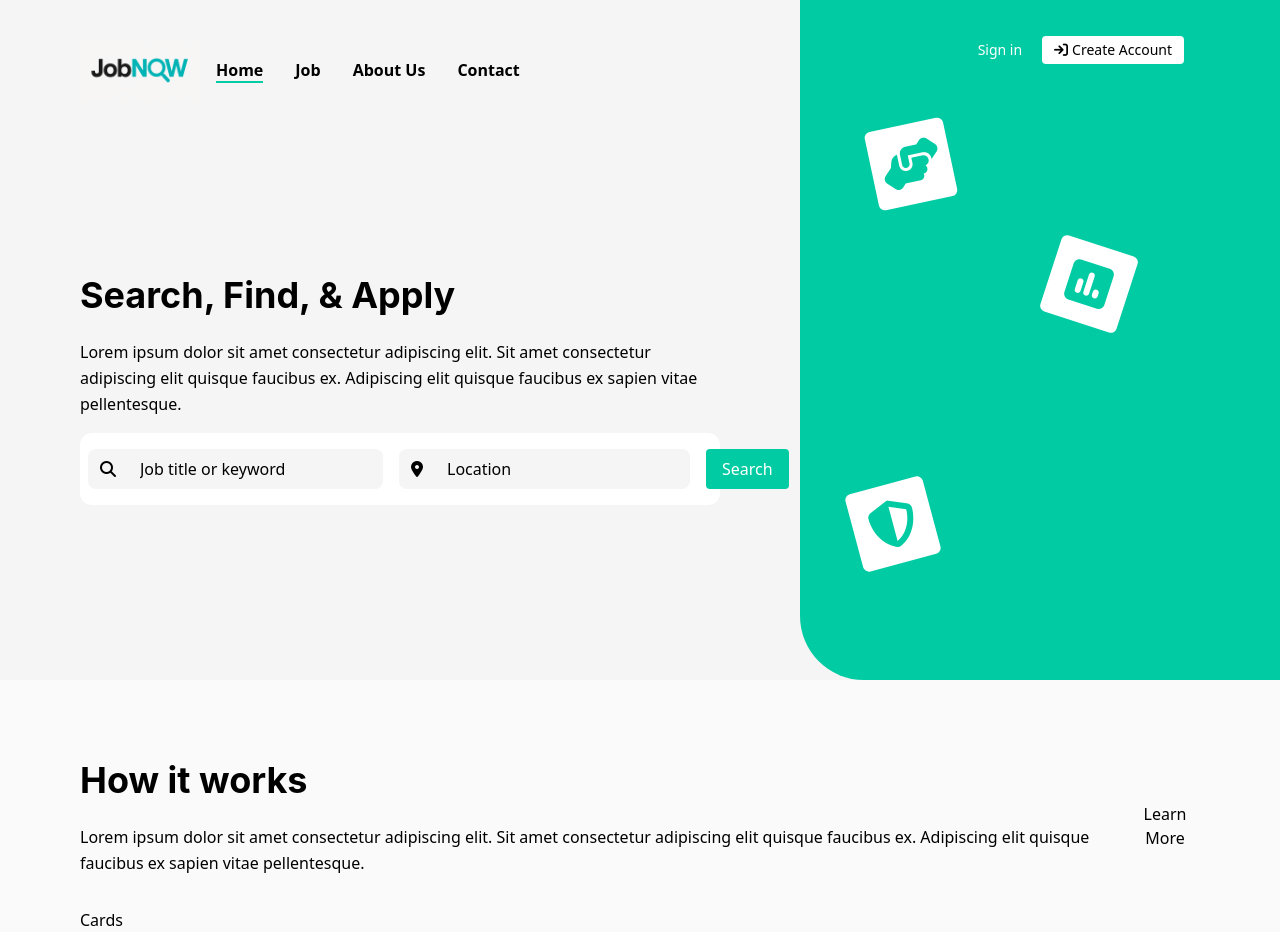
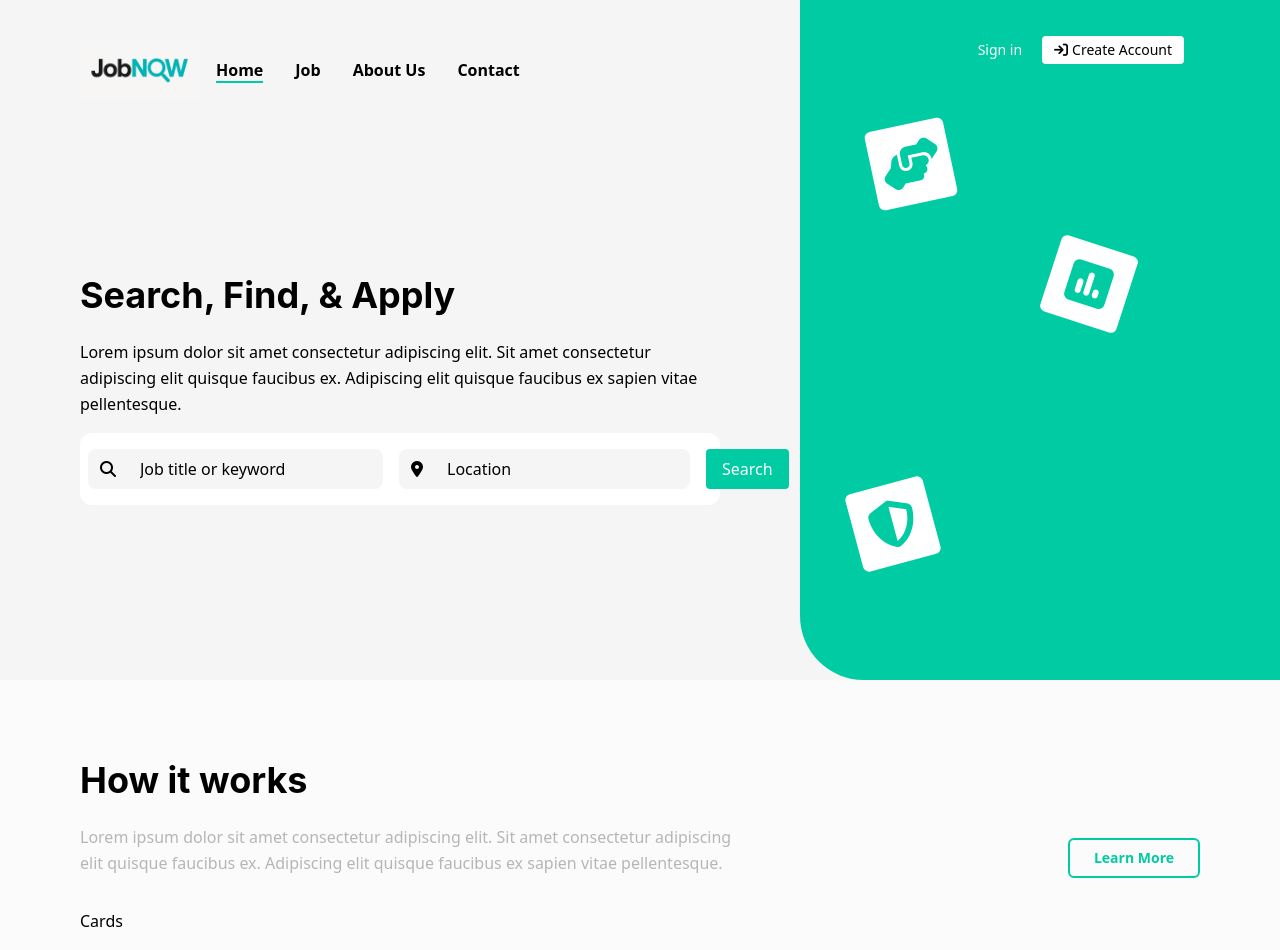
Before and after one commit to joyasamirsaad/jobsearchweb, a Next.js app: page / in a window 1280 px wide. Built offline with nearby package versions, Linux system fonts and the light colour scheme.

Commit message:
Add files via upload

```diff
--- a/src/app/page.tsx
+++ b/src/app/page.tsx
@@ -2,21 +2,21 @@
 
 export default function Home() {
     return (
-        <div className="bg-[#FAFAFA]">
-            <div className="container mx-auto px-4 md:px-20 flex flex-col bg-[#FAFAFA]">
-            <div className="flex flex-col md:flex-row md:items-center md:justify-between  mt-20">
-                <div className="order-2 md:order-1 flex flex-col">
-                    <h1>How it works</h1>
-                    <p>Lorem ipsum dolor sit amet consectetur adipiscing elit. Sit amet consectetur adipiscing elit quisque faucibus ex. Adipiscing elit quisque faucibus ex sapien vitae pellentesque.</p>
+        <div className="bg-[#FBFBFB]">
+            <div className="container mx-auto px-4 md:px-20 flex flex-col bg-[#FBFBFB]">
+                <h1 className="mt-20">How it works</h1>
+                <div className="flex flex-col md:flex-row md:items-center md:justify-between">
+                    <div className="order-1 md:order-1 flex flex-col md:max-w-[60%]">
+                        <p className="text-[#b6b6b6]">Lorem ipsum dolor sit amet consectetur adipiscing elit. Sit amet consectetur adipiscing elit quisque faucibus ex. Adipiscing elit quisque faucibus ex sapien vitae pellentesque.</p>
+                    </div>
+                    <div className="flex items-center justify-center md:justify-end order-3 md:order-2 mt-4 md:mt-0">
+                        <button className="text-[#00CBA3] px-6 py-2 text-sm font-semibold bg-transparent border-2 border-[#00CBA3] rounded-md cursor-pointer self-center">Learn More</button>
+                    </div>
                 </div>
-                <div className="order-3 md:order-2 mt-4 md:mt-0">
-                    <button>Learn More</button>
+                <div className="order-2 md:order-3 mt-4">
+                    <p>Cards</p>
                 </div>
             </div>
-            <div className="order-1 md:order-3 mt-4">
-                Cards
-            </div>
-        </div>
         </div>
 
     );
```
Also changed, not shown: src/app/globals.css (indentation only).
